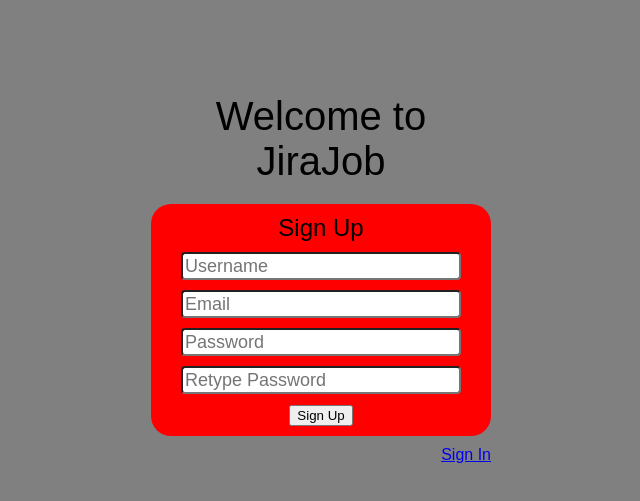
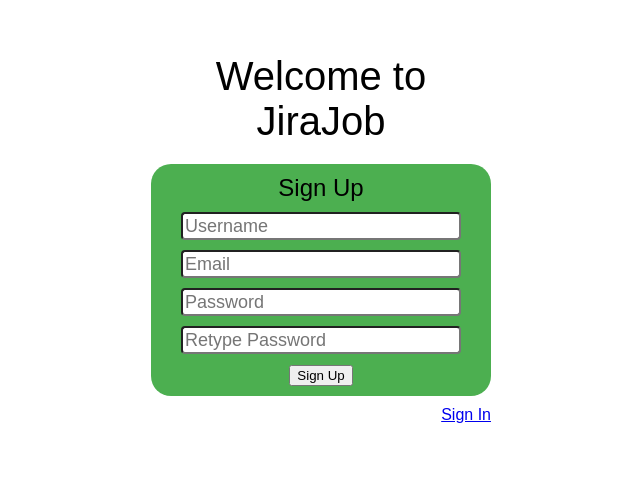
Before and after one commit to pikachu-ptri15/JiraJob, a React (Create React App) app in the folder client/: page /signup in a window 1280 px wide. Shown: the part 121-622 px from the top of the page, without its empty margins (319-959 px from the left). Built offline with nearby package versions, Linux system fonts and the light colour scheme.

Commit message:
merged good

```diff
--- a/client/src/Pages/SignUp.tsx
+++ b/client/src/Pages/SignUp.tsx
@@ -24,7 +24,7 @@ const SignUp: React.FC = (props: Props) => {
 
   return (
     <div className='loginWrapper'>
-      <div className='loginCenter'>
+      <div className='loginCenter loginMoreOffset'>
         <div className='loginHeader'>Welcome to JiraJob</div>
         <div className='loginCenterInfo'>
           <div className='loginCenterLoginHeader'>Sign Up</div>
--- a/client/src/index.css
+++ b/client/src/index.css
@@ -6,7 +6,7 @@ body {
 }
 
 .loginWrapper {
-  background-color: grey;
+  background-color: rgb(255, 255, 255);
   position: absolute;
   width: 100%;
   height: 100%;
@@ -16,18 +16,23 @@ body {
 .loginCenter {
   width: 340px;
   height: fit-content;
-  /* background-color: yellow; */
   justify-self: center;
   align-self: center;
   display: grid;
   grid-template-columns: 1fr;
   grid-template-rows: min-content 1fr min-content;
+  position: relative;
+  bottom: 35px;
+}
+
+.loginMoreOffset {
+  bottom: 40px;
 }
 
 .loginCenterInfo {
   width: 100%;
   height: fit-content;
-  background-color: red;
+  background-color: #4CAF50;
   justify-self: center;
   align-self: center;
 }
```
Also changed, not shown: client/src/index.tsx (+0 -24 lines).
